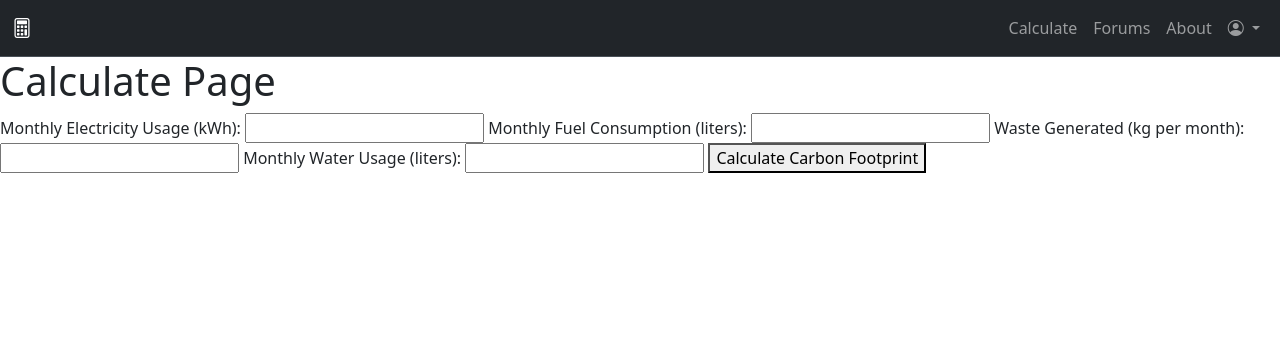
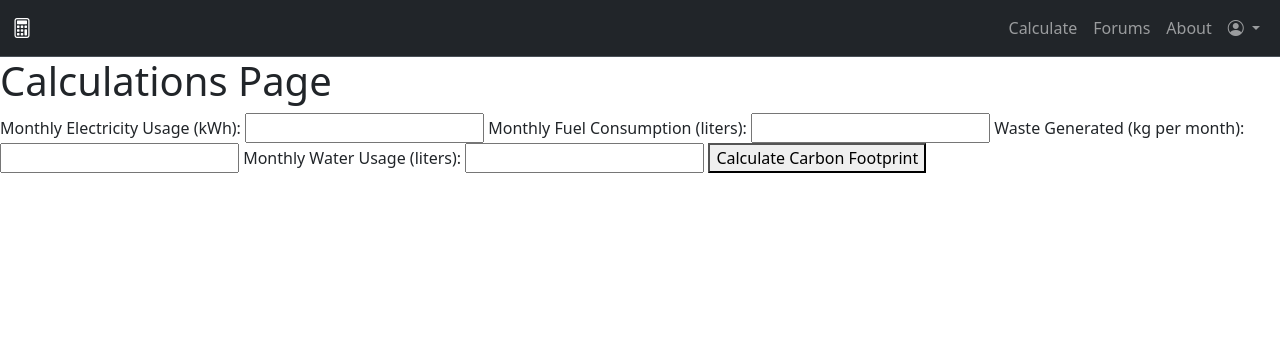
Before and after one commit to bryan-melo/Carbon-Footprint-Calculator, a Flask app: page /calculate in a window 1280 px wide. Shown: the top 357 px of the page. Run offline with Flask 3, Linux system fonts and the light colour scheme.

Commit message:
CORRECTED some things

```diff
--- a/app/templates/calculate.html
+++ b/app/templates/calculate.html
@@ -3,7 +3,7 @@
 {% block title %}Calculate{% endblock %}
 
 {% block content %}
-<h1>Calculate Page</h1>
+<h1>Calculations Page</h1>
 <form id="carbonForm">
     <label for="electricityUsage">Monthly Electricity Usage (kWh):</label>
     <input type="number" id="electricityUsage" required>
@@ -35,7 +35,7 @@
                 return;
             }
 
-            /e/emission factors (kg CO2 per unit)
+            //emission factors (kg CO2 per unit)
             const CO2_PER_KWH = 0.527;
             const CO2_PER_LITER_FUEL = 2.31;
             const CO2_PER_KG_WASTE = 0.8;
```
